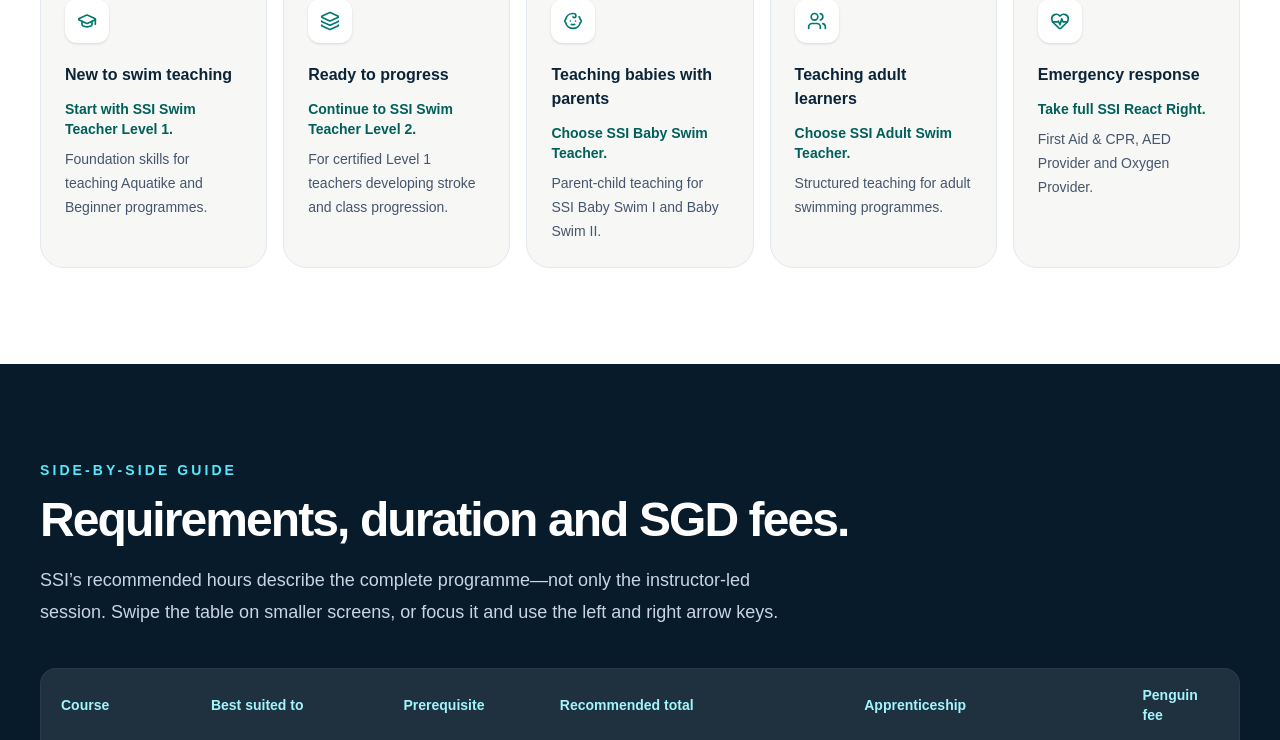
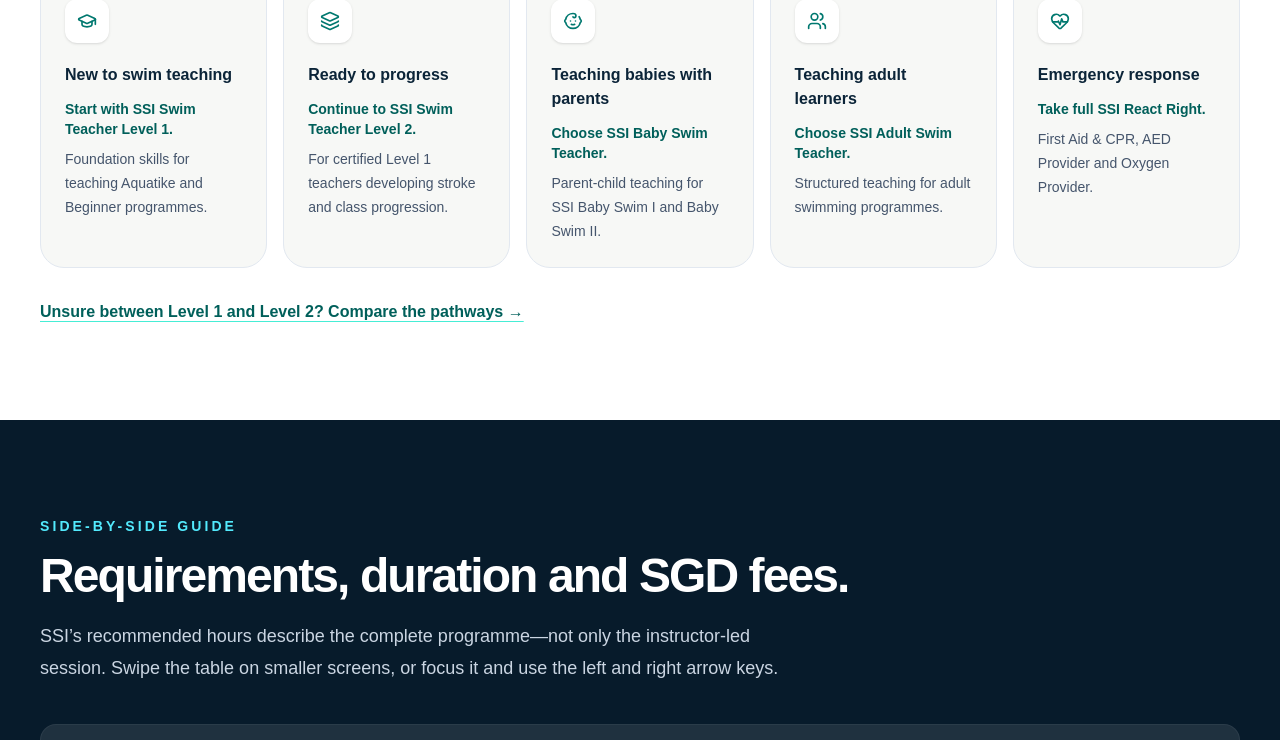
Before and after one commit to penguinswimschool/Penguin-Academy, a Next.js app: page /courses in a window 1280 px wide. Shown: the part 1151-1891 px from the top of the page. Built offline with nearby package versions, Linux system fonts and the light colour scheme; no server answers.

Commit message:
Surface Level 1 versus Level 2 guide near course choices

```diff
--- a/app/courses/page.tsx
+++ b/app/courses/page.tsx
@@ -60,7 +60,7 @@ export default function CoursesPage() {
 
         <section className="border-b border-slate-200 bg-[#f6f4ee] py-10 sm:py-14"><div className="mx-auto max-w-5xl px-5 sm:px-8"><p className="text-lg leading-8 text-slate-700"><strong className="text-[#0b2438]">Direct answer:</strong> Penguin Academy offers SSI Swim Teacher Level 1, Level 2, Baby Swim Teacher, Adult Swim Teacher and full SSI React Right training in Singapore. Compare the learner groups, prerequisites and supervised teaching requirements below to choose your course. Each teacher course is SGD 1,688 and includes First Aid & CPR, AED Provider and Oxygen Provider. Any two teacher courses cost SGD 2,888; standalone full React Right costs SGD 100.</p></div></section>
 
-        <section className="bg-white py-16 sm:py-24"><div className="mx-auto max-w-7xl px-5 sm:px-8 lg:px-10"><div className="max-w-3xl"><p className="text-sm font-bold uppercase tracking-[0.22em] text-teal-700">Find your starting point</p><h2 className="mt-4 text-3xl font-semibold tracking-[-0.04em] text-[#0b2438] sm:text-5xl">Compare SSI swim teacher pathways.</h2></div><div className="mt-10 grid gap-4 md:grid-cols-2 xl:grid-cols-5">{choices.map(({ icon: Icon, title, course, note, href }) => <Link key={title} href={href} className="group rounded-[1.5rem] border border-slate-200 bg-[#f7f8f6] p-6 transition hover:-translate-y-1 hover:border-teal-300 hover:shadow-lg"><span className="flex h-11 w-11 items-center justify-center rounded-xl bg-white text-teal-700 shadow-sm"><Icon className="h-5 w-5" /></span><h3 className="mt-5 font-bold text-[#0b2438]">{title}</h3><p className="mt-3 text-sm font-semibold text-teal-800 group-hover:text-teal-600">{course}</p><p className="mt-2 text-sm leading-6 text-slate-600">{note}</p></Link>)}</div></div></section>
+        <section className="bg-white py-16 sm:py-24"><div className="mx-auto max-w-7xl px-5 sm:px-8 lg:px-10"><div className="max-w-3xl"><p className="text-sm font-bold uppercase tracking-[0.22em] text-teal-700">Find your starting point</p><h2 className="mt-4 text-3xl font-semibold tracking-[-0.04em] text-[#0b2438] sm:text-5xl">Compare SSI swim teacher pathways.</h2></div><div className="mt-10 grid gap-4 md:grid-cols-2 xl:grid-cols-5">{choices.map(({ icon: Icon, title, course, note, href }) => <Link key={title} href={href} className="group rounded-[1.5rem] border border-slate-200 bg-[#f7f8f6] p-6 transition hover:-translate-y-1 hover:border-teal-300 hover:shadow-lg"><span className="flex h-11 w-11 items-center justify-center rounded-xl bg-white text-teal-700 shadow-sm"><Icon className="h-5 w-5" /></span><h3 className="mt-5 font-bold text-[#0b2438]">{title}</h3><p className="mt-3 text-sm font-semibold text-teal-800 group-hover:text-teal-600">{course}</p><p className="mt-2 text-sm leading-6 text-slate-600">{note}</p></Link>)}</div><Link href="/blog/ssi-swim-teacher-level-1-vs-level-2" className="mt-8 inline-flex items-center font-semibold text-teal-800 underline decoration-teal-300 underline-offset-4 transition hover:text-teal-600">Unsure between Level 1 and Level 2? Compare the pathways →</Link></div></section>
 
         <section id="compare" className="scroll-mt-24 bg-[#071b2b] py-16 text-white sm:py-24">
           <div className="mx-auto max-w-7xl px-5 sm:px-8 lg:px-10">
```
